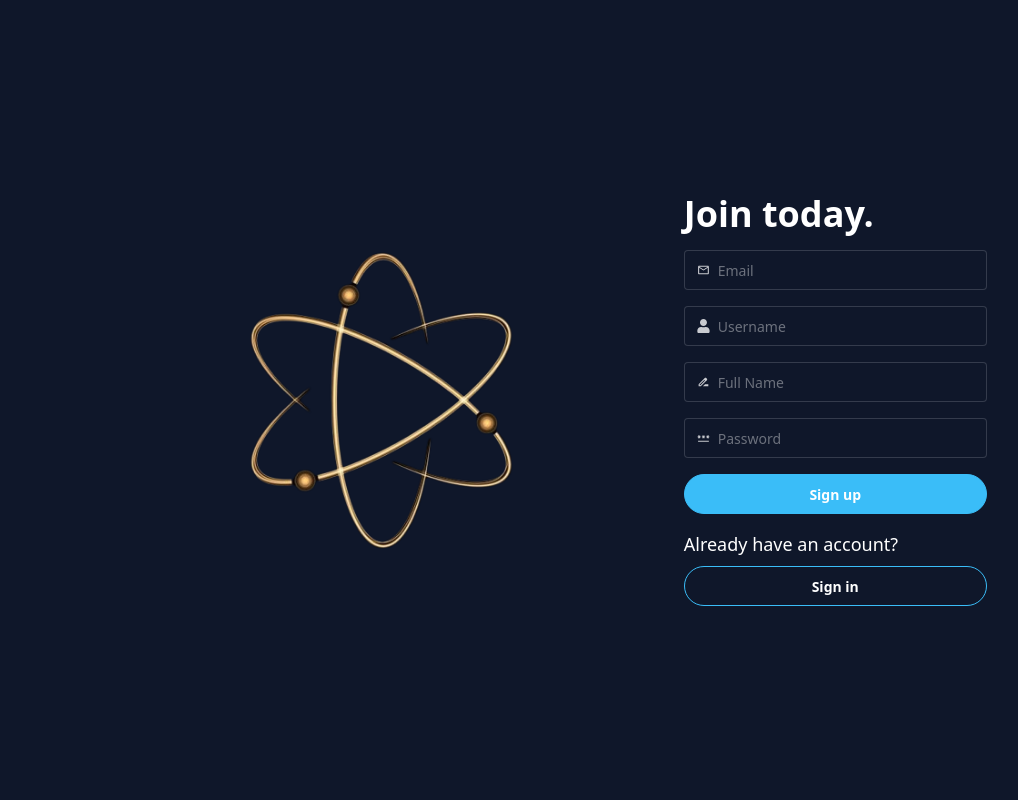
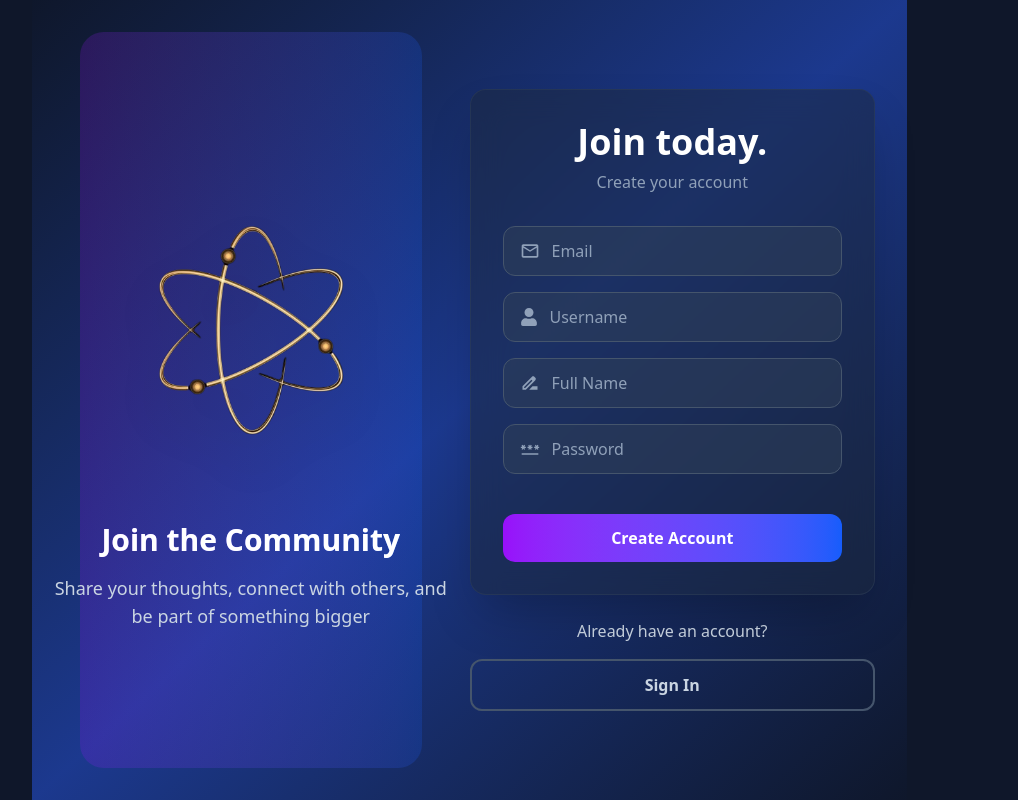
Before and after one commit to rajanikant04/Orbit._, a React (Vite) app in the folder frontend/: page /signup in a window 1280 px wide. Shown: the whole page, without its empty margins (32-1050 px from the left). Built offline with nearby package versions, Linux system fonts and the light colour scheme; no server answers.

Commit message:
Enhance authentication pages with modern UI design
Co-authored-by: rajanikant04 <130662656+rajanikant04@users.noreply.github.com>

```diff
--- a/frontend/src/pages/auth/login/LoginPage.jsx
+++ b/frontend/src/pages/auth/login/LoginPage.jsx
@@ -52,47 +52,84 @@ const LoginPage = () => {
 
 
 	return (
+		<div className='min-h-screen bg-gradient-to-br from-slate-900 via-blue-900 to-slate-900'>
 			<div className='max-w-screen-xl mx-auto flex h-screen'>
-			<div className='flex-1 hidden lg:flex items-center  justify-center'>
-				<img src="orbit.png" className='lg:w-3/3 fill-white' />
+				<div className='flex-1 hidden lg:flex items-center justify-center relative'>
+					<div className='absolute inset-0 bg-gradient-to-r from-blue-600/20 to-purple-600/20 rounded-3xl m-8'></div>
+					<div className='relative z-10 text-center'>
+						<img src="orbit.png" className='lg:w-80 mx-auto mb-8 drop-shadow-2xl hover:scale-105 transition-transform duration-300' />
+						<h2 className='text-3xl font-bold text-white mb-4 bg-gradient-to-r from-blue-400 to-purple-400 bg-clip-text text-transparent'>
+							Welcome to Orbit
+						</h2>
+						<p className='text-slate-300 text-lg max-w-md mx-auto'>
+							Connect with friends and discover what's happening around the world
+						</p>
 					</div>
-			<div className='flex-1 flex flex-col justify-center items-center'>
-				<form className='flex gap-4 flex-col' onSubmit={handleSubmit}>
-					<img src="orbit.png" className='w-50 lg:hidden fill-white' />
-					<h1 className='text-4xl font-extrabold text-white'>{"Let's"} go.</h1>
-					<label className='input input-bordered rounded flex items-center gap-2'>
-						<MdOutlineMail />
+				</div>
+				<div className='flex-1 flex flex-col justify-center items-center px-8'>
+					<div className='w-full max-w-md'>
+						<form className='bg-slate-800/50 backdrop-blur-lg rounded-2xl p-8 shadow-2xl border border-slate-700/50' onSubmit={handleSubmit}>
+							<div className='text-center mb-8'>
+								<img src="orbit.png" className='w-16 h-16 mx-auto mb-4 lg:hidden' />
+								<h1 className='text-4xl font-extrabold text-white mb-2'>{"Let's"} go.</h1>
+								<p className='text-slate-400'>Sign in to your account</p>
+							</div>
+
+							<div className='space-y-6'>
+								<div className='relative'>
+									<label className='flex items-center gap-3 bg-slate-700/50 border border-slate-600 rounded-xl px-4 py-3 focus-within:border-blue-500 focus-within:ring-2 focus-within:ring-blue-500/20 transition-all duration-200'>
+										<MdOutlineMail className='text-slate-400 text-xl' />
 										<input
 											type='text'
-							className='grow'
-							placeholder='username'
+											className='flex-1 bg-transparent text-white placeholder-slate-400 focus:outline-none'
+											placeholder='Username'
 											name='username'
 											onChange={handleInputChange}
 											value={formData.username}
 										/>
 									</label>
+								</div>
 
-					<label className='input input-bordered rounded flex items-center gap-2'>
-						<MdPassword />
+								<div className='relative'>
+									<label className='flex items-center gap-3 bg-slate-700/50 border border-slate-600 rounded-xl px-4 py-3 focus-within:border-blue-500 focus-within:ring-2 focus-within:ring-blue-500/20 transition-all duration-200'>
+										<MdPassword className='text-slate-400 text-xl' />
 										<input
 											type='password'
-							className='grow'
+											className='flex-1 bg-transparent text-white placeholder-slate-400 focus:outline-none'
 											placeholder='Password'
 											name='password'
 											onChange={handleInputChange}
 											value={formData.password}
 										/>
 									</label>
-					<button className='btn rounded-full btn-primary text-white'>
-						{isPending ? "Loading..." : "Login"}
+								</div>
+
+								<button className='w-full bg-gradient-to-r from-blue-600 to-purple-600 hover:from-blue-700 hover:to-purple-700 text-white font-semibold py-3 px-6 rounded-xl transition-all duration-200 transform hover:scale-[1.02] hover:shadow-xl disabled:opacity-50 disabled:cursor-not-allowed'>
+									{isPending ? (
+										<div className='flex items-center justify-center gap-2'>
+											<div className='w-5 h-5 border-2 border-white/30 border-t-white rounded-full animate-spin'></div>
+											Loading...
+										</div>
+									) : "Login"}
 								</button>
-					{isError && <p className='text-red-500'>{error.message}</p>}
+
+								{isError && (
+									<div className='bg-red-500/10 border border-red-500/50 rounded-lg p-3'>
+										<p className='text-red-400 text-sm text-center'>{error.message}</p>
+									</div>
+								)}
+							</div>
 						</form>
-				<div className='flex flex-col gap-2 mt-4'>
-					<p className='text-white text-lg'>{"Don't"} have an account?</p>
+
+						<div className='text-center mt-6'>
+							<p className='text-slate-300 mb-4'>{"Don't"} have an account?</p>
 							<Link to='/signup'>
-						<button className='btn rounded-full btn-primary text-white btn-outline w-full'>Sign up</button>
+								<button className='w-full bg-transparent border-2 border-slate-600 hover:border-blue-500 text-slate-300 hover:text-white font-semibold py-3 px-6 rounded-xl transition-all duration-200 hover:bg-slate-700/30'>
+									Create Account
+								</button>
 							</Link>
+						</div>
+					</div>
 				</div>
 			</div>
 		</div>
--- a/frontend/src/pages/auth/signup/SignUpPage.jsx
+++ b/frontend/src/pages/auth/signup/SignUpPage.jsx
@@ -55,31 +55,50 @@ const SignUpPage = () => {
 	// const isError = false;
 
 	return (
-		<div className='max-w-screen-xl mx-auto flex h-screen px-10'>
-			<div className='flex-1 hidden lg:flex items-center  justify-center'>
-				<img src="orbit.png" className=' lg:w-4/4 fill-white' />
+		<div className='min-h-screen bg-gradient-to-br from-slate-900 via-blue-900 to-slate-900'>
+			<div className='max-w-screen-xl mx-auto flex h-screen px-4'>
+				<div className='flex-1 hidden lg:flex items-center justify-center relative'>
+					<div className='absolute inset-0 bg-gradient-to-r from-purple-600/20 to-blue-600/20 rounded-3xl m-8'></div>
+					<div className='relative z-10 text-center'>
+						<img src="orbit.png" className='lg:w-80 mx-auto mb-8 drop-shadow-2xl hover:scale-105 transition-transform duration-300' />
+						<h2 className='text-3xl font-bold text-white mb-4 bg-gradient-to-r from-purple-400 to-blue-400 bg-clip-text text-transparent'>
+							Join the Community
+						</h2>
+						<p className='text-slate-300 text-lg max-w-md mx-auto'>
+							Share your thoughts, connect with others, and be part of something bigger
+						</p>
 					</div>
-			<div className='flex-1 flex flex-col justify-center items-center'>
-				<form className='lg:w-2/3  mx-auto md:mx-20 flex gap-4 flex-col' onSubmit={handleSubmit}>
-					<img src="orbit.png" className='w-50 lg:hidden fill-white' />
-					<h1 className='text-4xl font-extrabold text-white'>Join today.</h1>
-					<label className='input input-bordered rounded flex items-center gap-2'>
-						<MdOutlineMail />
+				</div>
+				<div className='flex-1 flex flex-col justify-center items-center px-4'>
+					<div className='w-full max-w-md'>
+						<form className='bg-slate-800/50 backdrop-blur-lg rounded-2xl p-8 shadow-2xl border border-slate-700/50' onSubmit={handleSubmit}>
+							<div className='text-center mb-8'>
+								<img src="orbit.png" className='w-16 h-16 mx-auto mb-4 lg:hidden' />
+								<h1 className='text-4xl font-extrabold text-white mb-2'>Join today.</h1>
+								<p className='text-slate-400'>Create your account</p>
+							</div>
+
+							<div className='space-y-4'>
+								<div className='relative'>
+									<label className='flex items-center gap-3 bg-slate-700/50 border border-slate-600 rounded-xl px-4 py-3 focus-within:border-purple-500 focus-within:ring-2 focus-within:ring-purple-500/20 transition-all duration-200'>
+										<MdOutlineMail className='text-slate-400 text-xl' />
 										<input
 											type='email'
-							className='grow'
+											className='flex-1 bg-transparent text-white placeholder-slate-400 focus:outline-none'
 											placeholder='Email'
 											name='email'
 											onChange={handleInputChange}
 											value={formData.email}
 										/>
 									</label>
-					<div className='flex gap-4 flex-wrap'>
-						<label className='input input-bordered rounded flex items-center gap-2 flex-1'>
-							<FaUser />
+								</div>
+
+								<div className='relative'>
+									<label className='flex items-center gap-3 bg-slate-700/50 border border-slate-600 rounded-xl px-4 py-3 focus-within:border-purple-500 focus-within:ring-2 focus-within:ring-purple-500/20 transition-all duration-200'>
+										<FaUser className='text-slate-400 text-lg' />
 										<input
 											type='text'
-								className='grow '
+											className='flex-1 bg-transparent text-white placeholder-slate-400 focus:outline-none'
 											placeholder='Username'
 											name='username'
 											onChange={handleInputChange}
@@ -87,12 +106,13 @@ const SignUpPage = () => {
 										/>
 									</label>
 								</div>
-                    <div className='flex gap-4 flex-wrap'>
-                        <label className='input input-bordered rounded flex items-center gap-2 flex-1'>
-                            <MdDriveFileRenameOutline />
+
+								<div className='relative'>
+									<label className='flex items-center gap-3 bg-slate-700/50 border border-slate-600 rounded-xl px-4 py-3 focus-within:border-purple-500 focus-within:ring-2 focus-within:ring-purple-500/20 transition-all duration-200'>
+										<MdDriveFileRenameOutline className='text-slate-400 text-xl' />
 										<input
 											type='text'
-                                className='grow'
+											className='flex-1 bg-transparent text-white placeholder-slate-400 focus:outline-none'
 											placeholder='Full Name'
 											name='fullName'
 											onChange={handleInputChange}
@@ -100,27 +120,47 @@ const SignUpPage = () => {
 										/>
 									</label>
 								</div>
-					<label className='input input-bordered rounded flex items-center gap-2'>
-						<MdPassword />
+
+								<div className='relative'>
+									<label className='flex items-center gap-3 bg-slate-700/50 border border-slate-600 rounded-xl px-4 py-3 focus-within:border-purple-500 focus-within:ring-2 focus-within:ring-purple-500/20 transition-all duration-200'>
+										<MdPassword className='text-slate-400 text-xl' />
 										<input
 											type='password'
-							className='grow'
+											className='flex-1 bg-transparent text-white placeholder-slate-400 focus:outline-none'
 											placeholder='Password'
 											name='password'
 											onChange={handleInputChange}
 											value={formData.password}
 										/>
 									</label>
-					<button className='btn rounded-full btn-primary text-white'>
-						{isPending ? "Loading..." : "Sign up"}
+								</div>
+
+								<button className='w-full bg-gradient-to-r from-purple-600 to-blue-600 hover:from-purple-700 hover:to-blue-700 text-white font-semibold py-3 px-6 rounded-xl transition-all duration-200 transform hover:scale-[1.02] hover:shadow-xl disabled:opacity-50 disabled:cursor-not-allowed mt-6'>
+									{isPending ? (
+										<div className='flex items-center justify-center gap-2'>
+											<div className='w-5 h-5 border-2 border-white/30 border-t-white rounded-full animate-spin'></div>
+											Loading...
+										</div>
+									) : "Create Account"}
 								</button>
-					{isError && <p className='text-red-500'>{error.message}</p>}
+
+								{isError && (
+									<div className='bg-red-500/10 border border-red-500/50 rounded-lg p-3 mt-4'>
+										<p className='text-red-400 text-sm text-center'>{error.message}</p>
+									</div>
+								)}
+							</div>
 						</form>
-				<div className='flex flex-col lg:w-2/3 gap-2 mt-4'>
-					<p className='text-white text-lg'>Already have an account?</p>
+
+						<div className='text-center mt-6'>
+							<p className='text-slate-300 mb-4'>Already have an account?</p>
 							<Link to='/login'>
-						<button className='btn rounded-full btn-primary text-white btn-outline w-full'>Sign in</button>
+								<button className='w-full bg-transparent border-2 border-slate-600 hover:border-purple-500 text-slate-300 hover:text-white font-semibold py-3 px-6 rounded-xl transition-all duration-200 hover:bg-slate-700/30'>
+									Sign In
+								</button>
 							</Link>
+						</div>
+					</div>
 				</div>
 			</div>
 		</div>
```
Lines whose indentation alone changed are shown as unchanged.
